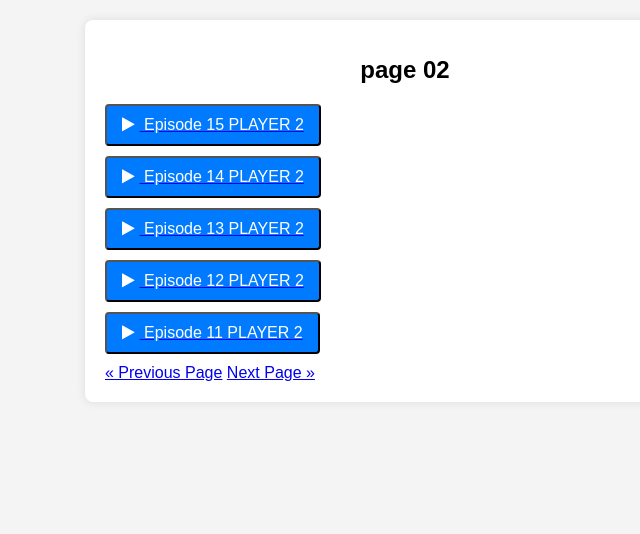
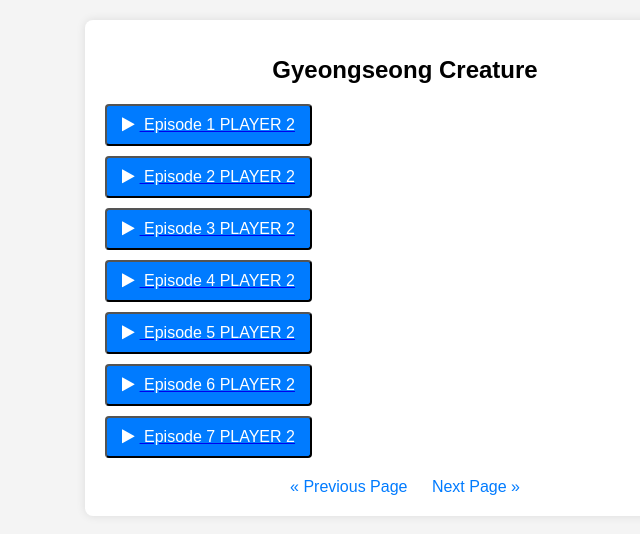
Before and after one commit to DATABASESK/NETFLIX, a plain HTML site: page page3.html in a window 1280 px wide. Shown: the whole page, without its empty margins (235-875 px from the left). Drawn offline with Linux system fonts and the light colour scheme.

Commit message:
page3.html

```diff
--- a/page3.html
+++ b/page3.html
@@ -19,12 +19,15 @@
 </head>
 <body>
     <div class="content-pt">
-        <h1>page 02</h1>
-        <a href="https://goplayer3.com/embed-l5jejc4uiy2x.html"><button class="btn"><i class="fa fa-play"></i> Episode 15 PLAYER 2</button></a>
-        <a href="https://goplayer3.com/embed-9cfewwp3z6ql.html"><button class="btn"><i class="fa fa-play"></i> Episode 14 PLAYER 2</button></a>
-        <a href="https://goplayer3.com/embed-cx80b6m7z7wq.html"><button class="btn"><i class="fa fa-play"></i> Episode 13 PLAYER 2</button></a>
-        <a href="https://goplayer3.com/embed-bzgw40yiuxtr.html"><button class="btn"><i class="fa fa-play"></i> Episode 12 PLAYER 2</button></a>
-        <a href="https://goplayer3.com/embed-qjo1fkveztsh.html"><button class="btn"><i class="fa fa-play"></i> Episode 11 PLAYER 2</button></
+        <h1>Gyeongseong Creature</h1>
+        <a href="https://goplayer3.com/embed-pbluhq4bbe3l.html"><button class="btn"><i class="fa fa-play"></i> Episode 1 PLAYER 2</button></a>
+        <a href="https://goplayer3.com/embed-ulf2lqryvw8z.html"><button class="btn"><i class="fa fa-play"></i> Episode 2 PLAYER 2</button></a>
+        <a href="https://goplayer3.com/embed-kcqpnhz3e8eu.html"><button class="btn"><i class="fa fa-play"></i> Episode 3 PLAYER 2</button></a>
+        <a href="https://goplayer3.com/embed-1f0pf56ylydi.html"><button class="btn"><i class="fa fa-play"></i> Episode 4 PLAYER 2</button></a>
+        <a href="https://goplayer3.com/embed-h8dsjlotky58.html"><button class="btn"><i class="fa fa-play"></i> Episode 5 PLAYER 2</button></a>
+        <a href="https://goplayer3.com/embed-lwmmc1ah1oun.html"><button class="btn"><i class="fa fa-play"></i> Episode 6 PLAYER 2</button></a>
+        <a href="https://goplayer3.com/embed-662k1pbxirl8.html"><button class="btn"><i class="fa fa-play"></i> Episode 7 PLAYER 2</button></a>
+
 
         <div class="pagination">
             <a href="page2.html">&laquo; Previous Page</a>
```
